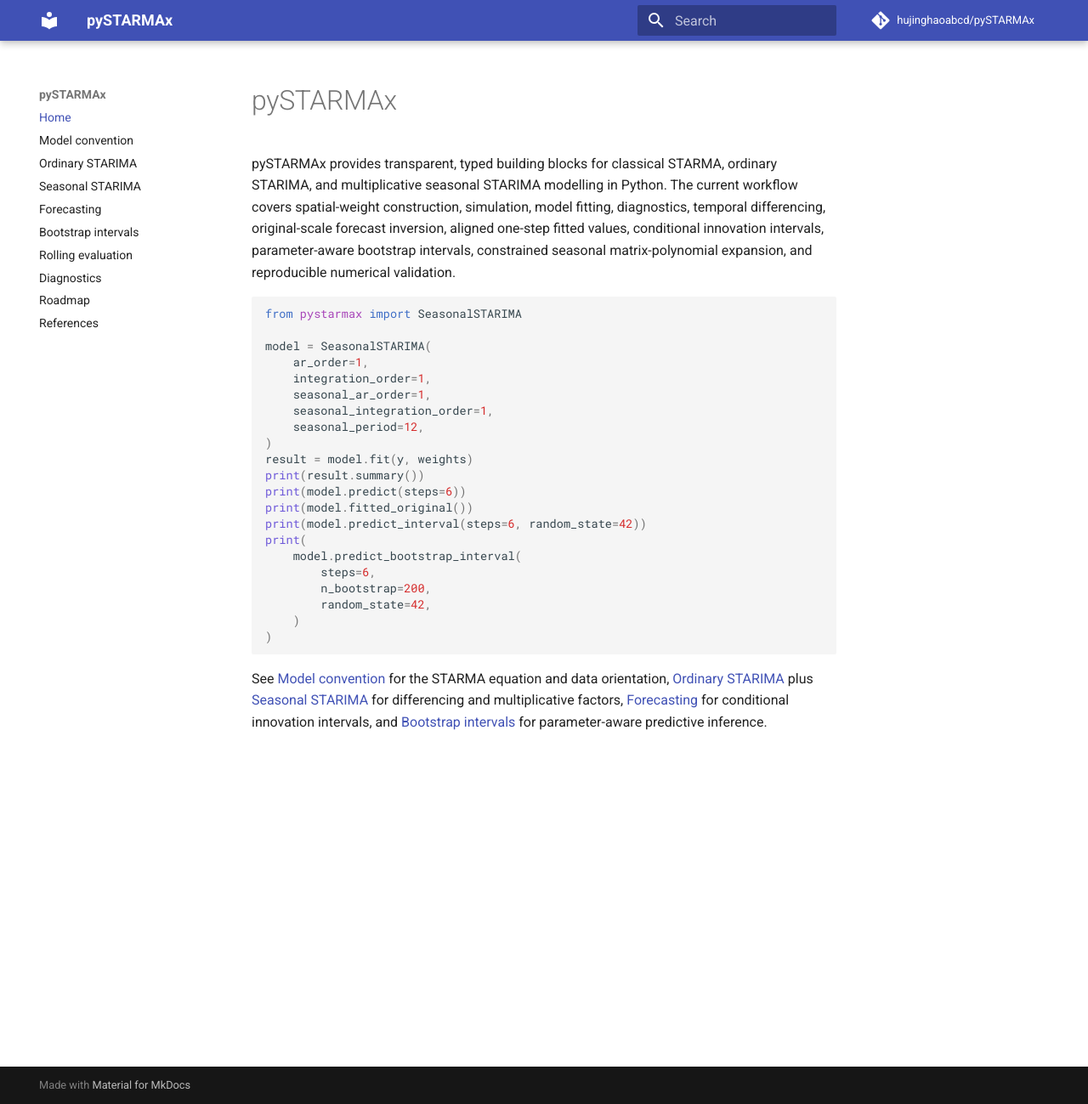
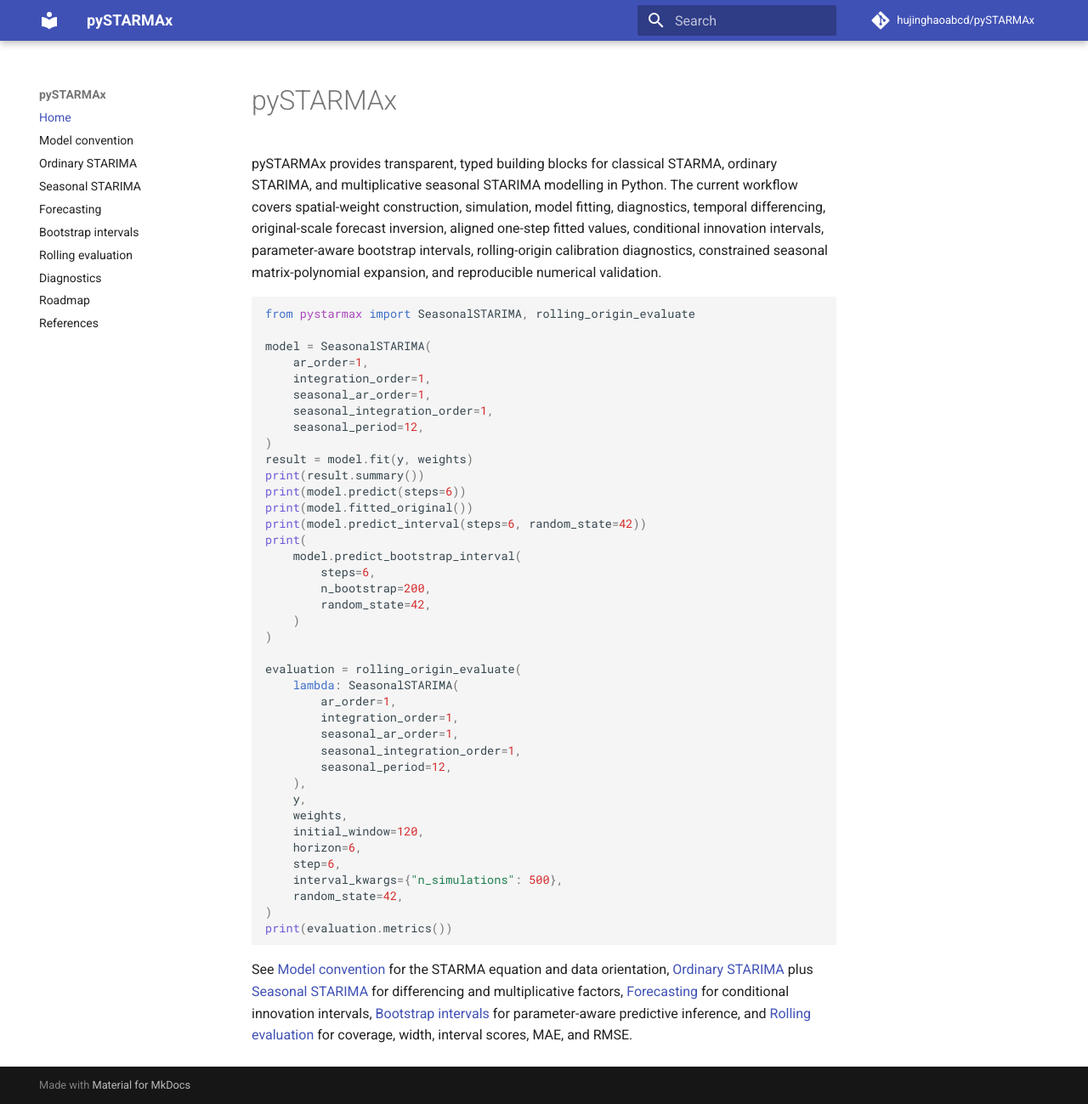
Before and after one commit to hujinghaoabcd/pySTARMAx, an MkDocs documentation site: the page built from docs/index.md, in a window 1280 px wide and 1299 px high. Shown: the whole window at 85% size. Built offline with MkDocs 1.6.1 and Material for MkDocs 9.7.7, drawn with Linux system fonts in a browser that asks for light colours; comment, search, counter and statistics services are not loaded.

Commit message:
Add rolling evaluation to documentation home

````diff
--- a/docs/index.md
+++ b/docs/index.md
@@ -5,11 +5,11 @@ ordinary STARIMA, and multiplicative seasonal STARIMA modelling in Python. The
 current workflow covers spatial-weight construction, simulation, model fitting,
 diagnostics, temporal differencing, original-scale forecast inversion, aligned
 one-step fitted values, conditional innovation intervals, parameter-aware
-bootstrap intervals, constrained seasonal matrix-polynomial expansion, and
-reproducible numerical validation.
+bootstrap intervals, rolling-origin calibration diagnostics, constrained
+seasonal matrix-polynomial expansion, and reproducible numerical validation.
 
 ```python
-from pystarmax import SeasonalSTARIMA
+from pystarmax import SeasonalSTARIMA, rolling_origin_evaluate
 
 model = SeasonalSTARIMA(
     ar_order=1,
@@ -30,10 +30,29 @@ print(
         random_state=42,
     )
 )
+
+evaluation = rolling_origin_evaluate(
+    lambda: SeasonalSTARIMA(
+        ar_order=1,
+        integration_order=1,
+        seasonal_ar_order=1,
+        seasonal_integration_order=1,
+        seasonal_period=12,
+    ),
+    y,
+    weights,
+    initial_window=120,
+    horizon=6,
+    step=6,
+    interval_kwargs={"n_simulations": 500},
+    random_state=42,
+)
+print(evaluation.metrics())
 ```
 
 See [Model convention](model.md) for the STARMA equation and data orientation,
 [Ordinary STARIMA](starima.md) plus [Seasonal STARIMA](seasonal.md) for
 differencing and multiplicative factors, [Forecasting](forecasting.md) for
-conditional innovation intervals, and [Bootstrap intervals](bootstrap.md) for
-parameter-aware predictive inference.
+conditional innovation intervals, [Bootstrap intervals](bootstrap.md) for
+parameter-aware predictive inference, and [Rolling evaluation](evaluation.md)
+for coverage, width, interval scores, MAE, and RMSE.
````
